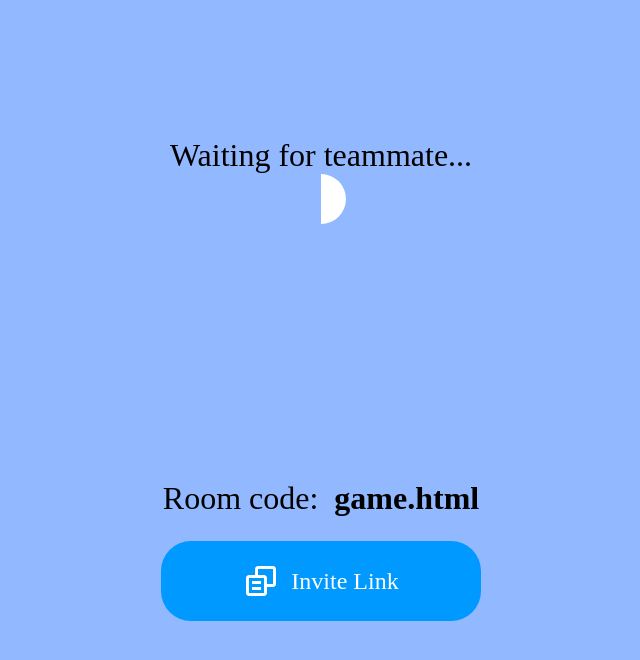
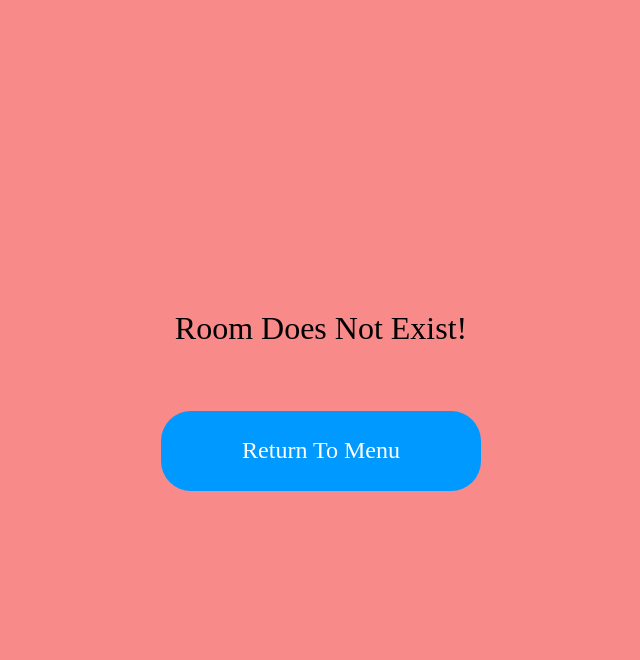
Before and after one commit to masea3439/pixelnary, a plain HTML site: page client/game.html in a window 1280 px wide. Shown: the whole page, without its empty margins (319-959 px from the left). Drawn offline with Linux system fonts and the light colour scheme.

Commit message:
Room does not exist screen

```diff
--- a/client/game.html
+++ b/client/game.html
@@ -36,6 +36,11 @@
             <div id="copy-link-message">
                 Link Copied!
             </div>
+        </div>
+
+        <div id="no-room-screen">
+            Room Does Not Exist!
+            <button class="button menu">Return To Menu</button>
         </div>
 
         <div id="disconnect-popup" class="popup">
--- a/client/game.js
+++ b/client/game.js
@@ -6,6 +6,7 @@ const pin = document.getElementById('pin');
 const linkButton = document.getElementById('invite-link');
 const copyLinkMessage = document.getElementById('copy-link-message');
 const waitingScreen = document.getElementById('waiting-screen');
+const noRoomScreen = document.getElementById('no-room-screen');
 const outerGameContainer = document.getElementById('outer-game-container');
 const word = document.getElementById('word');
 const disconnectPopup = document.getElementById('disconnect-popup');
@@ -21,9 +22,11 @@ const roomKey = currentUrl.split('/').pop();
 pin.innerHTML = `<strong>${roomKey}</strong>`;
 
 eventEmitter.on('start-round', startRound);
+eventEmitter.on('does-not-exist', roomDoesNotExist);
 eventEmitter.on('round-completed', roundCompleted);
 eventEmitter.on('disconnect', disconnected);
 eventEmitter.on('game-over', gameOver);
+
 
 linkButton.addEventListener('click', function() {
     navigator.clipboard.writeText(`http://localhost:8080/game/${roomKey}`); //TODO replace
@@ -82,7 +85,11 @@ function startRound(roundJson) {
     outerGameContainer.style.display = "flex";
     eventEmitter.emit('game-state-updated', null);
     waitingScreen.style.display = "none";
+}
 
+function roomDoesNotExist() {
+    noRoomScreen.style.display = "flex";
+    waitingScreen.style.display = "none";
 }
 
 function roundCompleted(completedMessageJson) {
--- a/client/styles.css
+++ b/client/styles.css
@@ -88,6 +88,19 @@ html, body {
     font-family: "Arial Rounded MT Bold";
     font-size: xx-large;
     color: #000000;
+}
+
+#no-room-screen {
+    display: none;
+    flex-direction: column;
+    width: 100%;
+    height: 100%;
+    justify-content: center;
+    align-items: center;
+    font-family: "Arial Rounded MT Bold";
+    font-size: xx-large;
+    background-color: #f98a8a;
+    gap: 2em;
 }
 
 #pin-container {
--- a/client/websocket.js
+++ b/client/websocket.js
@@ -41,3 +41,7 @@ socket.onmessage = (event) => {
     const message = JSON.parse(event.data);
     eventEmitter.emit(message.messageType, message.data);
 };
+
+socket.onerror = (event) => {
+    eventEmitter.emit('does-not-exist', '');
+};
```
